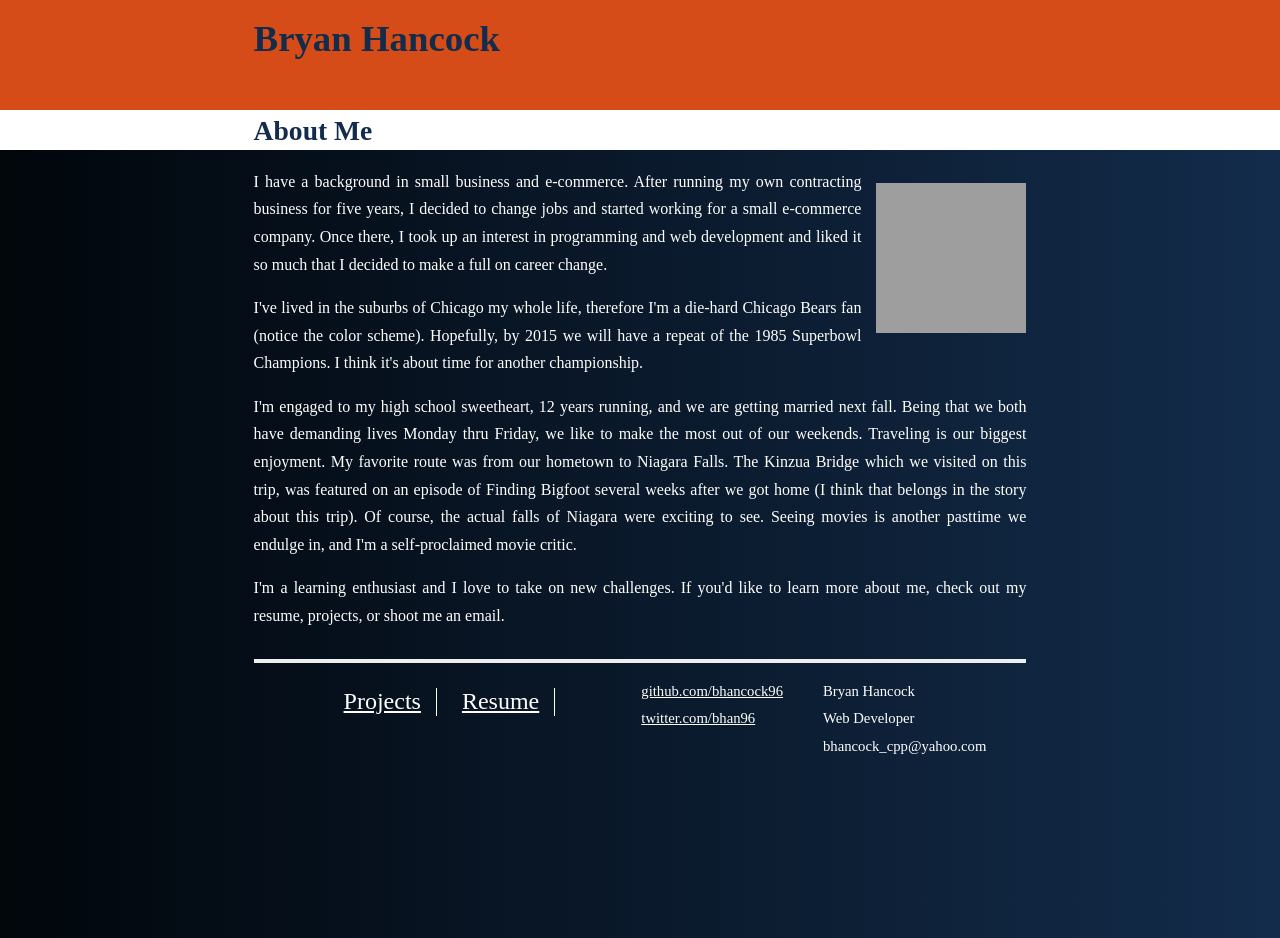
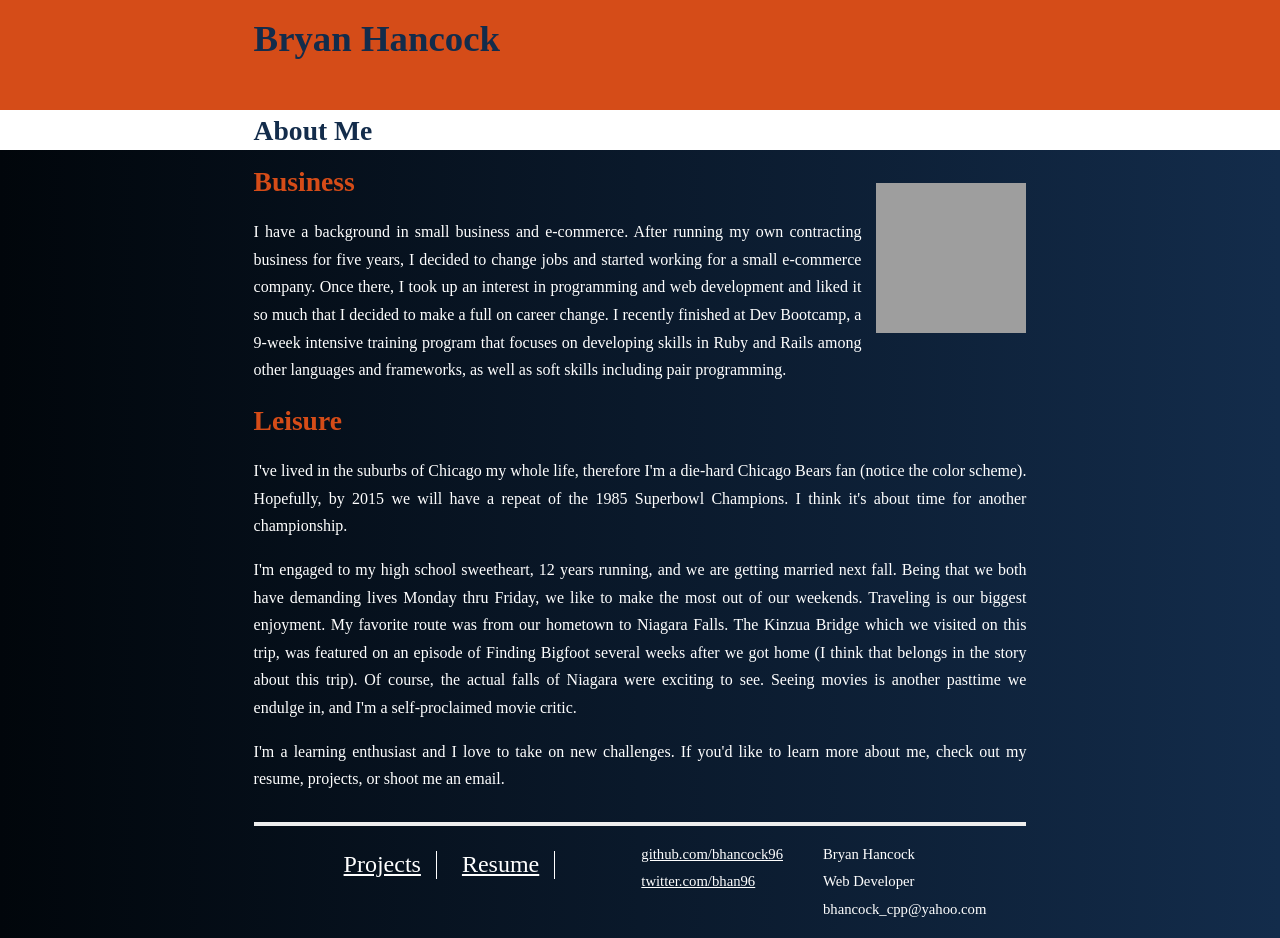
Before and after one commit to bhancock96/bhancock96.github.io, a Jekyll site: the page built from index.html, in a window 1280 px wide. Built offline with Jekyll 4.4.1, drawn with Linux system fonts in a browser that asks for light colours; Markdown is read by kramdown in place of the engine named in the settings; grey boxes are pictures that could not be loaded.

Commit message:
added more to business section

```diff
--- a/css/main.css
+++ b/css/main.css
@@ -188,6 +188,9 @@ ul.posts span {
   border-right: 1px solid white;
 }
 
+.index .sub-title{
+  color: #d54c18;
+}
 /*****************************************************************************/
 /*
 /* Resume
--- a/index.html
+++ b/index.html
@@ -7,12 +7,13 @@ title: Bryan Hancock
 	<div class="about-me">
 		<h2>About Me</h2>
 		<img src="http://www.gravatar.com/avatar/9bca1cb589a9a99ec6b6f6cb6095c740.png" id="gravatar">
-		<p>I have a background in small business and e-commerce.  After running my own contracting business for five years, I decided to change jobs and started working for a small e-commerce company.  Once there, I took up an interest in programming and web development and liked it so much that I decided to make a full on career change.</p>
-
-		<p>I've lived in the suburbs of Chicago my whole life, therefore I'm a die-hard Chicago Bears fan (notice the color scheme). Hopefully, by 2015 we will have a repeat of the 1985 Superbowl Champions.  I think it's about time for another championship.</p>
+		<h2 class="sub-title">Business</h2>
+		<p>I have a background in small business and e-commerce.  After running my own contracting business for five years, I decided to change jobs and started working for a small e-commerce company.  Once there, I took up an interest in programming and web development and liked it so much that I decided to make a full on career change.  I recently finished at Dev Bootcamp, a 9-week intensive training program that focuses on developing skills in Ruby and Rails among other languages and frameworks, as well as soft skills including pair programming.</p>
 
 
-		<p>I'm engaged to my high school sweetheart, 12 years running, and we are getting married next fall. Being that we both have demanding lives Monday thru Friday, we like to make the most out of our weekends.  Traveling is our biggest enjoyment.  My favorite route was from our hometown to Niagara Falls.  The Kinzua Bridge which we visited on this trip, was featured on an episode of Finding Bigfoot several weeks after we got home (I think that belongs in the story about this trip).  Of course, the actual falls of Niagara were exciting to see. Seeing movies is another pasttime we endulge in, and I'm a self-proclaimed movie critic.</p>
+		<h2 class="sub-title">Leisure</h2>
+		<p>I've lived in the suburbs of Chicago my whole life, therefore I'm a die-hard Chicago Bears fan (notice the color scheme). Hopefully, by 2015 we will have a repeat of the 1985 Superbowl Champions.  I think it's about time for another championship.</p>
+		<p>I'm engaged to my high school sweetheart, 12 years running, and we are getting married next fall. Being that we both have demanding lives Monday thru Friday, we like to make the most out of our weekends.  Traveling is our biggest enjoyment.	  My favorite route was from our hometown to Niagara Falls.  The Kinzua Bridge which we visited on this trip, was featured on an episode of Finding Bigfoot several weeks after we got home (I think that belongs in the story about this trip).  Of course, the actual falls of Niagara were exciting to see. Seeing movies is another pasttime we endulge in, and I'm a self-proclaimed movie critic.</p>
 
 
 		<p>I'm a learning enthusiast and I love to take on new challenges.  If you'd like to learn more about me, check out my resume, projects, or shoot me an email.</p>
```
